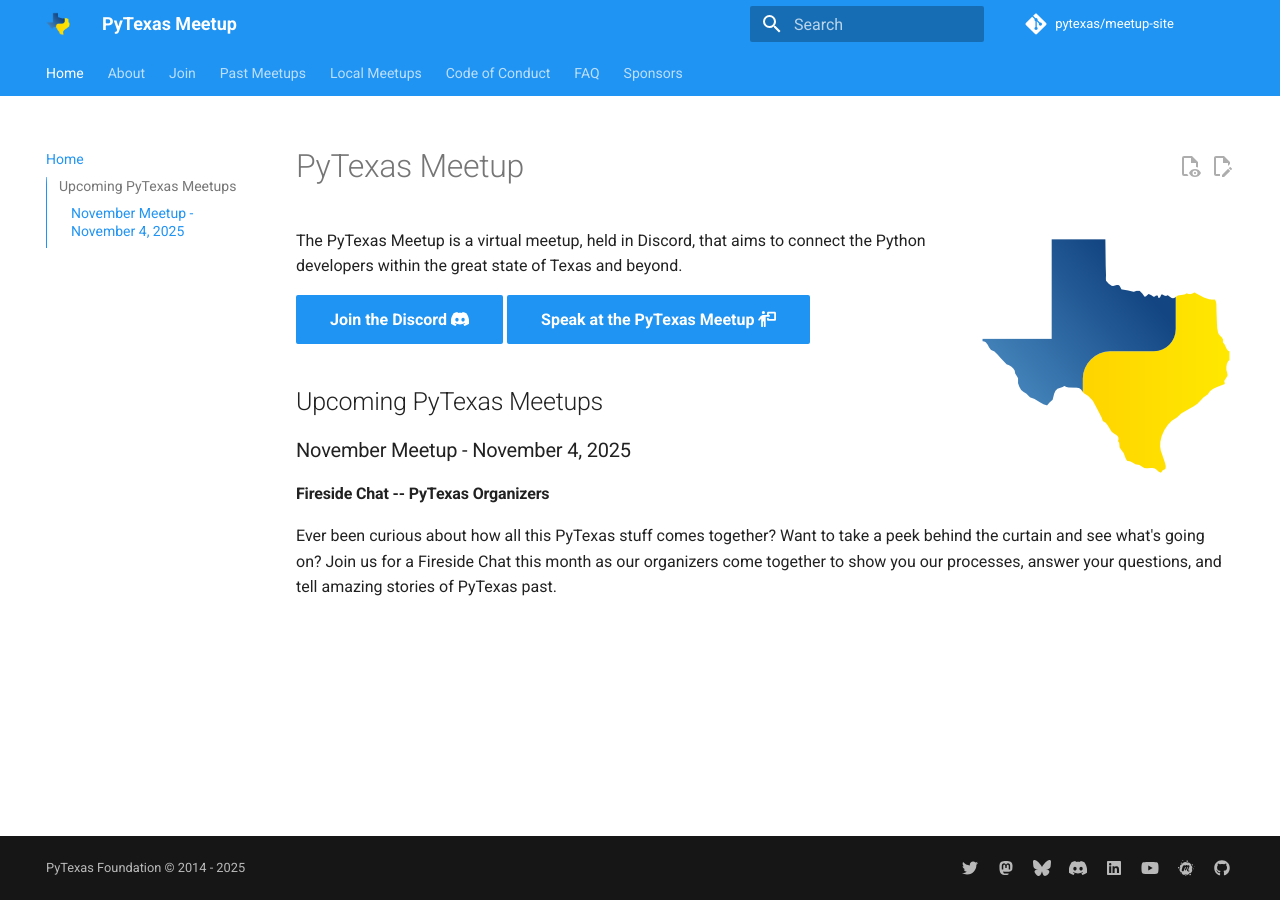
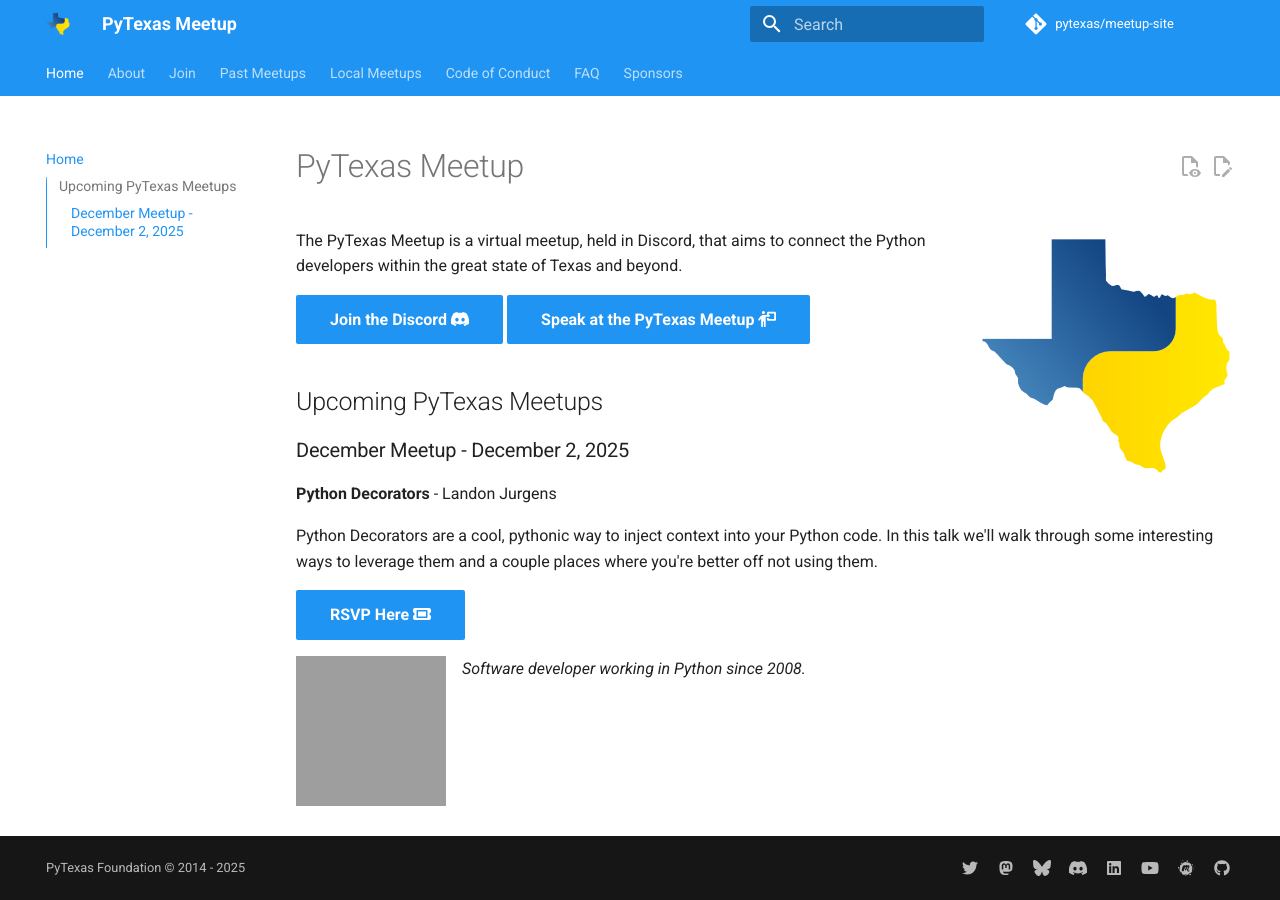
Before and after one commit to pytexas/meetup, an MkDocs documentation site: the page built from docs/index.md, in a window 1280 px wide. Built offline with MkDocs 1.6.1 and Material for MkDocs 9.7.7, drawn with Linux system fonts in a browser that asks for light colours; comment, search, counter and statistics services are not loaded; grey boxes are pictures that could not be loaded.

Commit message:
december meetup

```diff
--- a/docs/index.md
+++ b/docs/index.md
@@ -17,8 +17,15 @@
 
 ## Upcoming PyTexas Meetups
 
-### November Meetup - November 4, 2025
+### December Meetup - December 2, 2025
 
-#### Fireside Chat -- PyTexas Organizers
+**Python Decorators** - Landon Jurgens
 
-Ever been curious about how all this PyTexas stuff comes together? Want to take a peek behind the curtain and see what's going on? Join us for a Fireside Chat this month as our organizers come together to show you our processes, answer your questions, and tell amazing stories of PyTexas past.
+Python Decorators are a cool, pythonic way to inject context into your Python code.
+In this talk we'll walk through some interesting ways to leverage them and a couple places where you're better off not using them.
+
+[RSVP Here :fontawesome-solid-ticket:](https://discord.com/events/1012382914035597372/1440362095794458704){ .md-button .md-button--primary }
+
+![Landon Jurgens Headshot](assets/images/landon-jurgens.jpg){: style="height:150px;width:150px" align=left}
+
+_Software developer working in Python since 2008._
```
Also changed, not shown: docs/past_meetups/posts/2025-11-04.md (added, +20 -0 lines), 1 other file.
